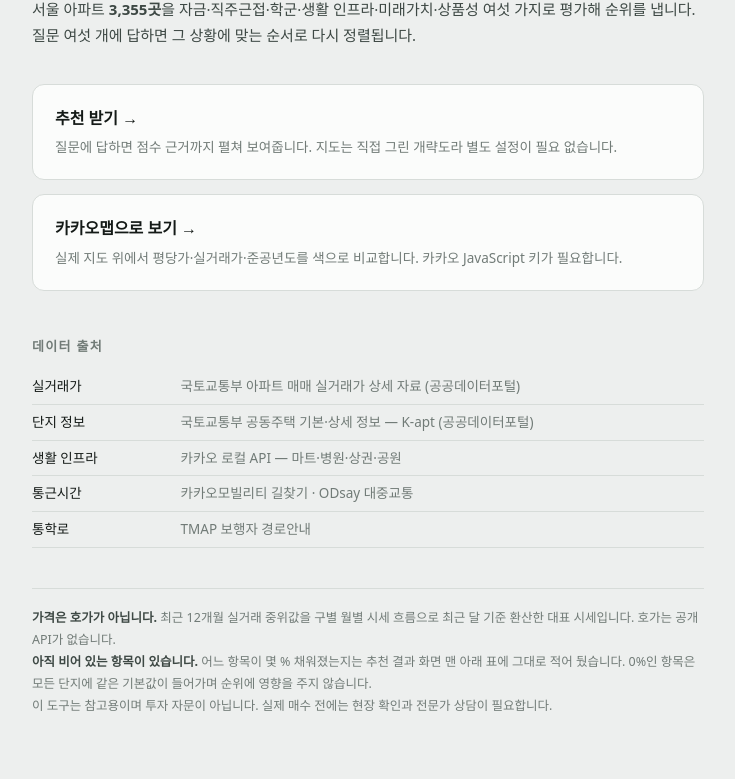
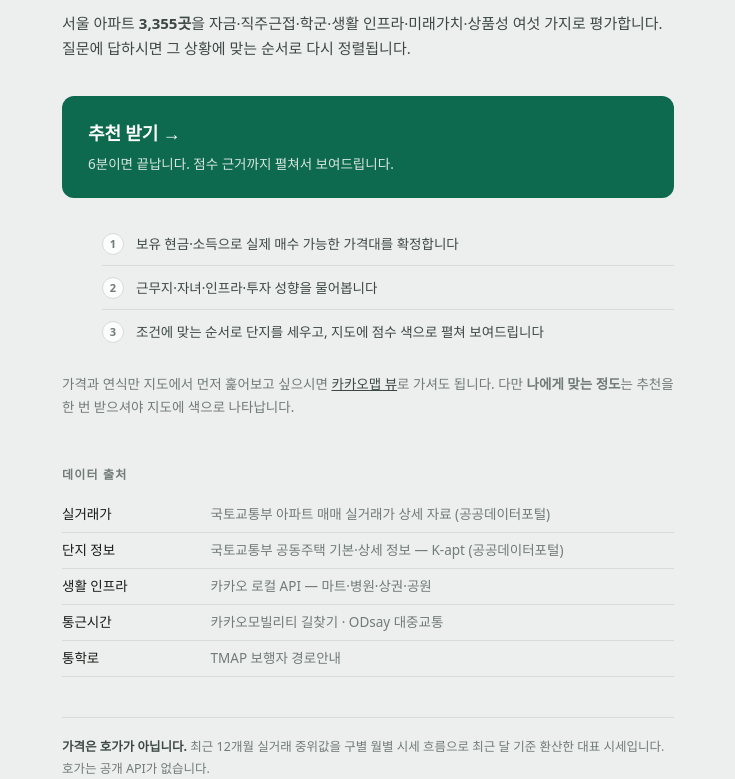
Before and after one commit to lymin0109/zipteo, a plain HTML site: page index.html in a window 1280 px wide. Shown: the part 149-928 px from the top of the page, without its empty margins (272-1007 px from the left). Drawn offline with Linux system fonts and the light colour scheme; a web font is replaced by a local one.

Commit message:
Add files via upload

```diff
--- a/index.html
+++ b/index.html
@@ -15,19 +15,27 @@
 body{margin:0;background:var(--bg);color:var(--ink);
   font:400 15px/1.7 "IBM Plex Sans KR","Apple SD Gothic Neo",system-ui,sans-serif;
   -webkit-font-smoothing:antialiased}
-.wrap{max-width:720px;margin:0 auto;padding:56px 24px 72px}
-.mark{font-family:"Gowun Batang",serif;font-size:28px;font-weight:700;letter-spacing:-.02em;margin:0}
+.wrap{max-width:660px;margin:0 auto;padding:64px 24px 72px}
+.mark{font-family:"Gowun Batang",serif;font-size:30px;font-weight:700;letter-spacing:-.02em;margin:0}
 .mark span{display:block;font-family:inherit;font-size:11px;font-weight:400;color:var(--ink-3);
   letter-spacing:.16em;text-transform:uppercase;margin-top:6px}
-.lede{color:var(--ink-2);margin:18px 0 36px}
-.cards{display:grid;gap:14px}
-a.card{display:block;text-decoration:none;color:inherit;background:var(--surface);
-  border:1px solid var(--line);border-radius:12px;padding:20px 22px;transition:.15s}
-a.card:hover{border-color:var(--accent);transform:translateY(-1px)}
-a.card h2{margin:0 0 4px;font-size:16px;font-weight:600}
-a.card p{margin:0;font-size:13.5px;color:var(--ink-3)}
-h3{font-size:13px;letter-spacing:.1em;text-transform:uppercase;color:var(--ink-3);
-  font-weight:600;margin:44px 0 12px}
+.lede{color:var(--ink-2);margin:20px 0 34px}
+.cta{display:block;text-decoration:none;background:var(--accent);color:#FBFCFB;
+  border-radius:12px;padding:22px 26px;transition:.15s}
+.cta:hover{background:#12805E;transform:translateY(-1px)}
+.cta b{display:block;font-size:18px;font-weight:600;letter-spacing:-.01em}
+.cta span{display:block;font-size:13.5px;opacity:.85;margin-top:5px}
+.steps{display:grid;gap:2px;margin:26px 0 0;counter-reset:s}
+.steps li{list-style:none;display:flex;gap:12px;align-items:flex-start;padding:9px 0;
+  font-size:13.5px;color:var(--ink-2);border-bottom:1px solid var(--line)}
+.steps li:last-child{border-bottom:0}
+.steps li::before{counter-increment:s;content:counter(s);flex:none;width:20px;height:20px;
+  border-radius:50%;background:var(--surface);border:1px solid var(--line);
+  font-size:11px;line-height:19px;text-align:center;color:var(--ink-3);font-weight:600}
+.sec{margin-top:20px;font-size:13.5px;color:var(--ink-3)}
+.sec a{color:var(--ink-2)}
+h3{font-size:12px;letter-spacing:.1em;text-transform:uppercase;color:var(--ink-3);
+  font-weight:600;margin:46px 0 12px}
 table{border-collapse:collapse;width:100%;font-size:13.5px}
 td{padding:6px 12px 6px 0;vertical-align:top;border-bottom:1px solid var(--line)}
 td:first-child{white-space:nowrap;font-weight:500;width:11em}
@@ -44,19 +52,24 @@
 
   <p class="lede">
     서울 아파트 <b>3,355곳</b>을 자금·직주근접·학군·생활 인프라·미래가치·상품성
-    여섯 가지로 평가해 순위를 냅니다. 질문 여섯 개에 답하면 그 상황에 맞는 순서로 다시 정렬됩니다.
+    여섯 가지로 평가합니다. 질문에 답하시면 그 상황에 맞는 순서로 다시 정렬됩니다.
   </p>
 
-  <div class="cards">
-    <a class="card" href="app.html">
-      <h2>추천 받기 →</h2>
-      <p>질문에 답하면 점수 근거까지 펼쳐 보여줍니다. 지도는 직접 그린 개략도라 별도 설정이 필요 없습니다.</p>
-    </a>
-    <a class="card" href="map.html">
-      <h2>카카오맵으로 보기 →</h2>
-      <p>실제 지도 위에서 평당가·실거래가·준공년도를 색으로 비교합니다. 카카오 JavaScript 키가 필요합니다.</p>
-    </a>
-  </div>
+  <a class="cta" href="app.html">
+    <b>추천 받기 →</b>
+    <span>6분이면 끝납니다. 점수 근거까지 펼쳐서 보여드립니다.</span>
+  </a>
+
+  <ol class="steps">
+    <li>보유 현금·소득으로 실제 매수 가능한 가격대를 확정합니다</li>
+    <li>근무지·자녀·인프라·투자 성향을 물어봅니다</li>
+    <li>조건에 맞는 순서로 단지를 세우고, 지도에 점수 색으로 펼쳐 보여드립니다</li>
+  </ol>
+
+  <p class="sec" id="sec">
+    가격과 연식만 지도에서 먼저 훑어보고 싶으시면 <a href="map.html">카카오맵 뷰</a>로 가셔도 됩니다.
+    다만 <b>나에게 맞는 정도</b>는 추천을 한 번 받으셔야 지도에 색으로 나타납니다.
+  </p>
 
   <h3>데이터 출처</h3>
   <table>
@@ -76,5 +89,19 @@
   </div>
 
 </div>
+
+<script>
+/* 이미 추천을 받아본 사람에게는 지도 안내 문구를 바꿔 준다.
+   (app.html 이 남긴 점수를 같은 도메인이라 여기서도 읽을 수 있습니다.) */
+try {
+  const d = JSON.parse(localStorage.getItem("jipteo:scores") || "null");
+  if (d && Array.isArray(d.score)) {
+    document.getElementById("sec").innerHTML =
+      `지난번 조건으로 매긴 점수가 남아 있습니다 —
+       <a href="map.html">지도에서 점수로 보기</a>
+       <span style="opacity:.7">(${new Date(d.ts).toLocaleString("ko-KR")} 기준)</span>`;
+  }
+} catch (e) { /* 저장소 접근이 막혀 있어도 첫 화면은 그대로 동작합니다 */ }
+</script>
 </body>
 </html>
```
Also changed, not shown: map.html (+9 -0 lines).
